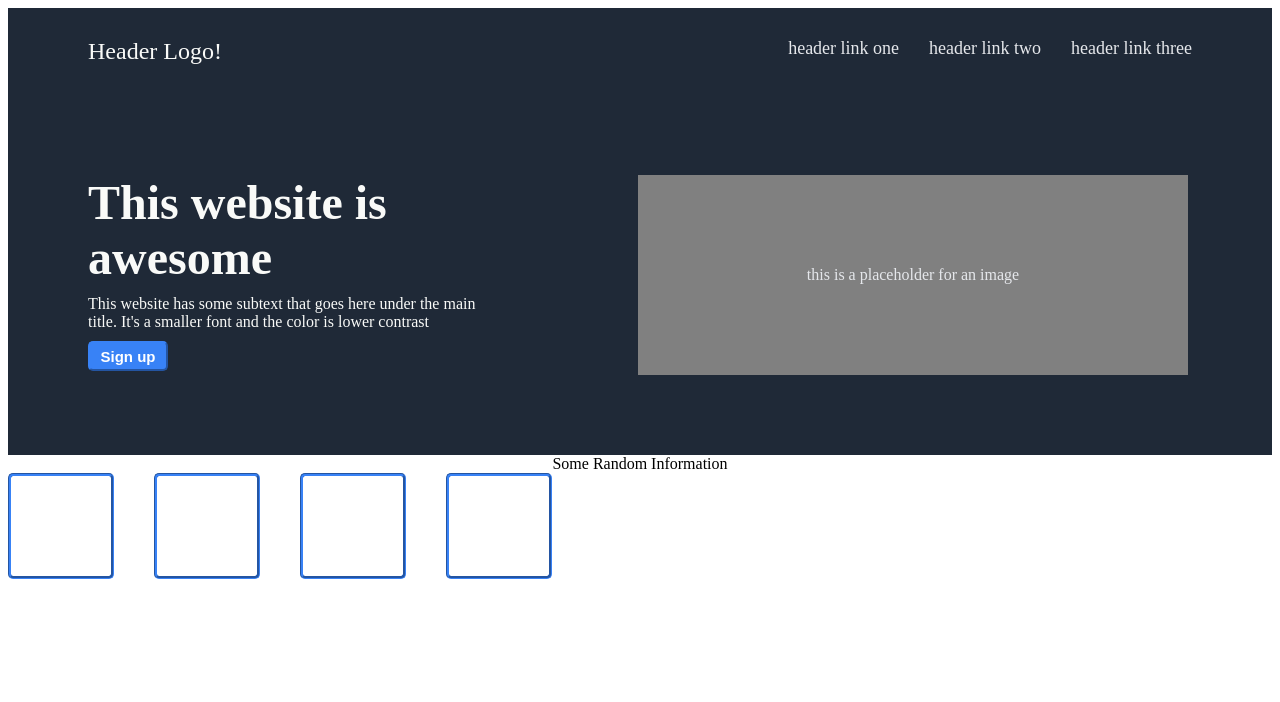
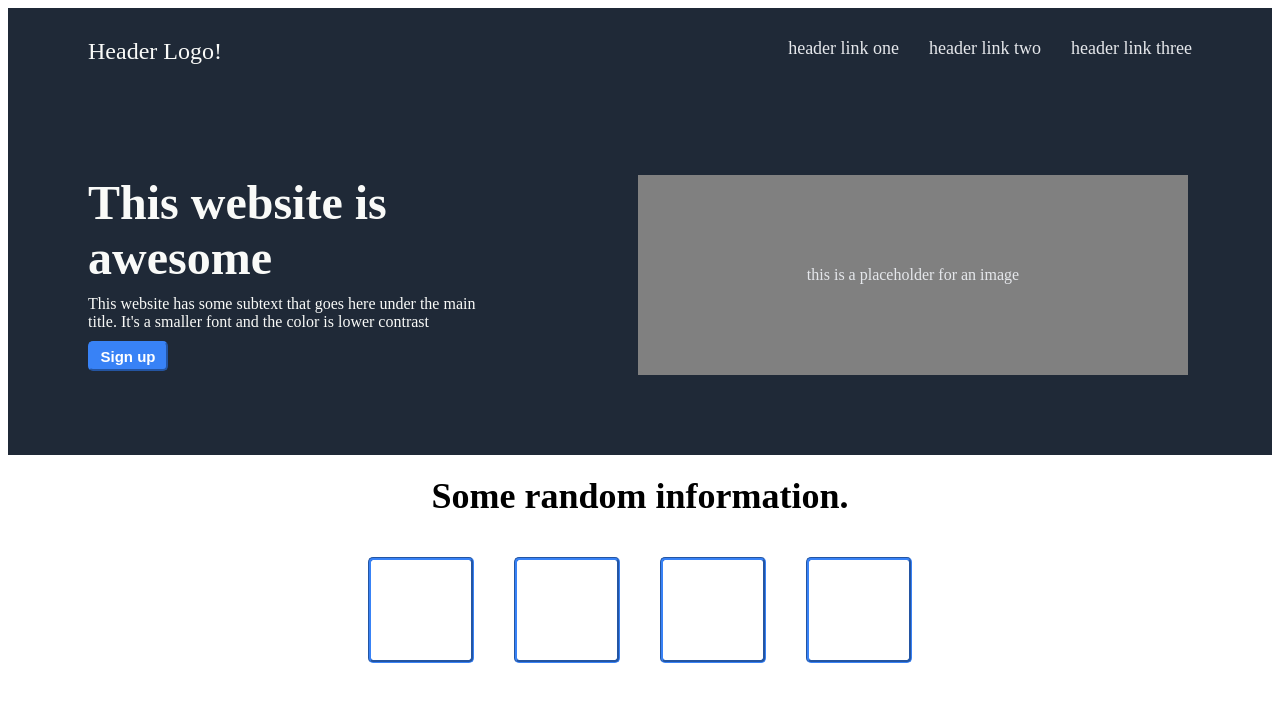
Before and after one commit to sdhinsa11/Odin-Landing-Page, a plain HTML site: page index.html in a window 1280 px wide. Drawn offline with Linux system fonts and the light colour scheme.

Commit message:
Fixing the blue boxes

```diff
--- a/index.html
+++ b/index.html
@@ -29,7 +29,7 @@
     </div>
 
     <div class = "Second">
-       <div class = second1> Some Random Information</div>
+       <div class = second_title> Some random information.</div>
        <div class = "all-squares">
         <div class = squares></div>
         <div class = squares></div>
--- a/style.css
+++ b/style.css
@@ -67,16 +67,20 @@
 }
 
 
-.second1{
+.second_title{
     display: flex;
     justify-content: center;
     align-items: center;
+    font-weight: bold;
+    font-size: 36px;
+
 
 }
 
 .all-squares{
     display: flex;
     gap: 40px;
+    justify-content: center;
 }
 .squares{
     border-style: groove;
@@ -87,3 +91,11 @@
     border-radius: 5px;
 
 }
+
+.Second{
+    display: flex;
+    flex-direction: column;
+    padding-top: 20px;
+    gap: 40px;
+
+}
```
